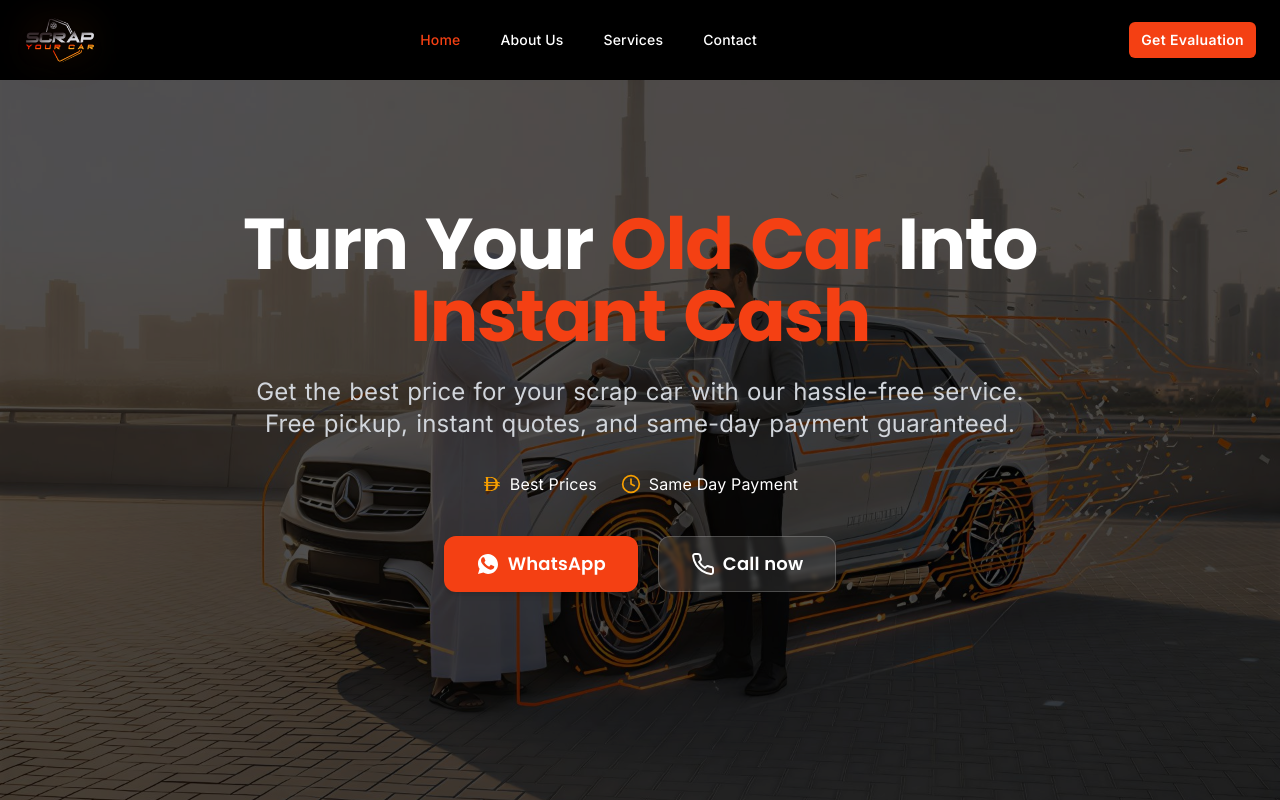
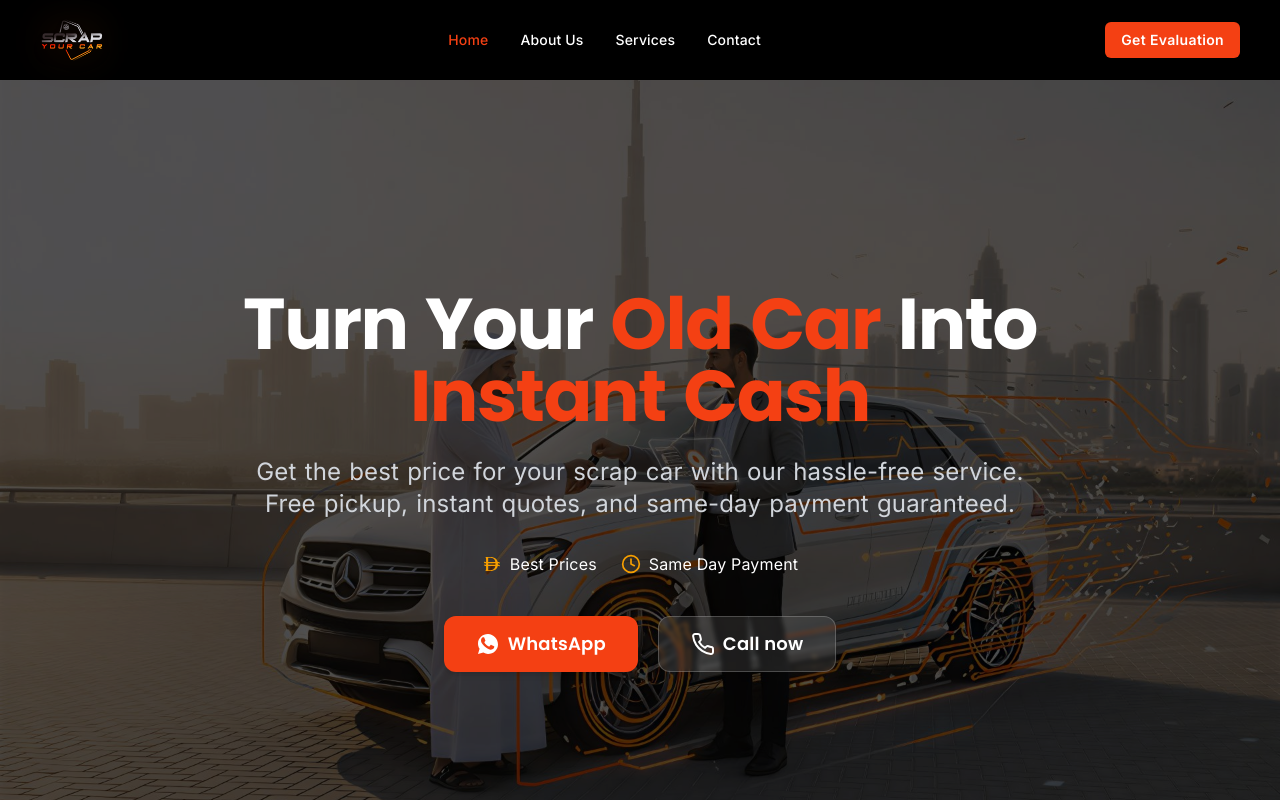
Before and after one commit to mazam1/scrapanycar.ae, a Next.js app: page / in a window 1280 px wide. Shown: the top 800 px of the page. Built offline with nearby package versions, Linux system fonts and the light colour scheme.

Commit message:
Mobile responsive fixes

```diff
--- a/app/layout.tsx
+++ b/app/layout.tsx
@@ -57,7 +57,8 @@ export default function RootLayout({
   return (
     <html lang="en" suppressHydrationWarning>
       <body
-        className={`${inter.variable} ${poppins.variable} antialiased`}
+        className={`${inter.variable} ${poppins.variable} antialiased pt-16 md:pt-20`}
+        suppressHydrationWarning
       >
         {children}
       </body>
--- a/components/layout/header.tsx
+++ b/components/layout/header.tsx
@@ -34,51 +34,28 @@ export function Header() {
 
   return (
     <motion.header
-      className="fixed top-0 left-0 right-0 z-50 transition-all duration-200 ease-in-out"
+      className="fixed top-0 left-0 right-0 z-50 w-full transition-all duration-200 ease-in-out"
       style={{
         backgroundColor: `#000000`,
         backdropFilter: 'blur(12px)',
         borderBottom: 'none'
       }}
       initial={{
-        y: -100,
-        height: '80px'
+        y: -100
       }}
       animate={{
-        y: 0,
-        height: isScrolled ? '60px' : '80px'
+        y: 0
       }}
       transition={{ duration: 0.2, ease: "easeInOut" }}
     >
-      <div className="container mx-auto relative z-10" style={{ paddingLeft: '24px', paddingRight: '24px' }}>
+      <div className="w-full px-4 sm:px-6 md:px-8 lg:px-10">
         <motion.div
-          className="flex items-center justify-between"
-          initial={{
-            height: '80px',
-            paddingTop: '0px',
-            paddingBottom: '0px'
-          }}
-          animate={{
-            height: isScrolled ? '60px' : '80px',
-            paddingTop: '0px',
-            paddingBottom: '0px'
-          }}
+          className="flex items-center justify-between h-16 md:h-20 lg:h-20"
           transition={{ duration: 0.2, ease: "easeInOut" }}
         >
           {/* Logo - Prominent */}
-          <Link href="/" className="flex items-center">
-            <motion.div
-              className="relative flex items-center justify-center"
-              initial={{
-                width: '72px',
-                height: '50px'
-              }}
-              animate={{
-                width: isScrolled ? '56px' : '72px',
-                height: isScrolled ? '40px' : '50px'
-              }}
-              transition={{ duration: 0.2, ease: "easeInOut" }}
-            >
+          <Link href="/" className="flex-shrink-0 flex items-center">
+            <div className="relative flex items-center justify-center w-14 h-10 md:w-16 md:h-12">
               <div className="absolute inset-0 bg-gradient-to-br from-brand-primary/10 to-brand-secondary/10 rounded-lg blur-lg opacity-50" />
               <ImageWithFallback
                 src="/logo.png"
@@ -87,26 +64,21 @@ export function Header() {
                 height={50}
                 className="object-contain w-full h-full text-foreground brightness-125 contrast-125 drop-shadow-lg relative z-10"
               />
-            </motion.div>
+            </div>
           </Link>
 
           {/* Desktop Navigation */}
-          <nav className="hidden lg:flex items-center">
-            {navigation.map((item, index) => (
+          <nav className="hidden md:flex items-center gap-2 lg:gap-8 flex-1 justify-center ml-8">
+            {navigation.map((item) => (
               <Link
                 key={item.name}
                 href={item.href}
                 className={cn(
-                  "text-sm font-medium transition-colors duration-200",
+                  "text-xs md:text-sm lg:text-sm font-medium transition-colors duration-200 whitespace-nowrap",
                   pathname === item.href
                     ? "text-brand-primary"
                     : "text-white hover:text-brand-primary"
                 )}
-                style={{
-                  marginLeft: index === 0 ? '0px' : '40px',
-                  padding: '0px',
-                  margin: index === 0 ? '0px' : '0px 0px 0px 40px'
-                }}
               >
                 {item.name}
               </Link>
@@ -114,35 +86,23 @@ export function Header() {
           </nav>
 
           {/* Desktop Actions */}
-          <div className="hidden lg:flex items-center" style={{ marginLeft: '48px', padding: '0px' }}>
+          <div className="hidden md:flex items-center flex-shrink-0 ml-4 lg:ml-8">
             <Button
               size="sm"
-              className="bg-brand-primary hover:bg-brand-primary/90 text-white font-semibold"
+              className="bg-brand-primary hover:bg-brand-primary/90 text-white font-semibold text-xs lg:text-sm px-3 lg:px-4 py-1.5 lg:py-2"
               onClick={() => {
-                // Check if we're already on the home page
                 if (pathname !== '/') {
-                  // If not on home page, navigate to home page with a query parameter
                   window.location.href = '/?scrollToForm=true';
                 } else {
-                  // If already on home page, scroll to form
                   const formSection = document.getElementById('valuation-form')
                   if (formSection) {
-                    // Smooth scroll to the form section
                     formSection.scrollIntoView({ behavior: 'smooth', block: 'start' })
-
-                    // After scrolling, find and focus the name input field
                     setTimeout(() => {
-                      // Look for the name input within the form section
                       const nameInput = formSection.querySelector('input[type="text"][placeholder="Your full name"]')
                       if (nameInput) {
-                        // Focus the name input field
                         nameInput.focus()
-                      } else {
-                        console.error("Name input field not found in the form")
                       }
-                    }, 800) // Delay to allow smooth scrolling to complete
-                  } else {
-                    console.error("Valuation form not found on the page")
+                    }, 800)
                   }
                 }
               }}
@@ -152,17 +112,17 @@ export function Header() {
           </div>
 
           {/* Mobile Menu Button */}
-          <div className="lg:hidden flex items-center space-x-2">
+          <div className="md:hidden flex items-center">
             <Button
               variant="ghost"
-              size="icon"
-              className="text-white hover:text-brand-primary hover:bg-white/10"
+              size="sm"
+              className="text-white hover:text-brand-primary hover:bg-white/10 p-2"
               onClick={() => setIsMobileMenuOpen(!isMobileMenuOpen)}
             >
               {isMobileMenuOpen ? (
-                <X className="h-5 w-5" />
+                <X className="h-6 w-6" />
               ) : (
-                <Menu className="h-5 w-5" />
+                <Menu className="h-6 w-6" />
               )}
             </Button>
           </div>
@@ -173,7 +133,7 @@ export function Header() {
       <AnimatePresence>
         {isMobileMenuOpen && (
           <motion.div
-            className="lg:hidden relative z-50"
+            className="md:hidden fixed top-16 left-0 right-0 w-full z-40"
             style={{
               backgroundColor: `#000000`,
               backdropFilter: 'blur(12px)'
@@ -183,19 +143,14 @@ export function Header() {
             exit={{ opacity: 0, height: 0 }}
             transition={{ duration: 0.2 }}
           >
-            {/* Overlay backdrop */}
-            <div
-              className="fixed inset-0 bg-black/30"
-              onClick={() => setIsMobileMenuOpen(false)}
-            />
-            <div className="container mx-auto px-4 py-4 relative z-10">
-              <nav className="flex flex-col space-y-4">
+            <div className="px-4 py-4 w-full">
+              <nav className="flex flex-col space-y-3">
                 {navigation.map((item) => (
                   <Link
                     key={item.name}
                     href={item.href}
                     className={cn(
-                      "text-sm font-medium transition-colors duration-200 py-2",
+                      "text-sm font-medium transition-colors duration-200 py-2 px-2",
                       pathname === item.href
                         ? "text-brand-primary"
                         : "text-white hover:text-brand-primary"
@@ -205,38 +160,24 @@ export function Header() {
                     {item.name}
                   </Link>
                 ))}
-                <div className="pt-4 border-t border-white/20">
+                <div className="pt-3 border-t border-white/20">
                   <Button
                     size="sm"
-                    className="w-full bg-brand-primary hover:bg-brand-primary/90 text-white font-semibold"
+                    className="w-full bg-brand-primary hover:bg-brand-primary/90 text-white font-semibold text-sm"
                     onClick={() => {
-                      // First close the mobile menu
                       setIsMobileMenuOpen(false)
-
-                      // Check if we're already on the home page
                       if (pathname !== '/') {
-                        // If not on home page, navigate to home page with a query parameter
                         window.location.href = '/?scrollToForm=true';
                       } else {
-                        // If already on home page, scroll to form
                         const formSection = document.getElementById('valuation-form')
                         if (formSection) {
-                          // Smooth scroll to the form section
                           formSection.scrollIntoView({ behavior: 'smooth', block: 'start' })
-
-                          // After scrolling, find and focus the name input field
                           setTimeout(() => {
-                            // Look for the name input within the form section
                             const nameInput = formSection.querySelector('input[type="text"][placeholder="Your full name"]')
                             if (nameInput) {
-                              // Focus the name input field
                               nameInput.focus()
-                            } else {
-                              console.error("Name input field not found in the form")
                             }
-                          }, 800) // Delay to allow smooth scrolling to complete
-                        } else {
-                          console.error("Valuation form not found on the page")
+                          }, 800)
                         }
                       }
                     }}
```
